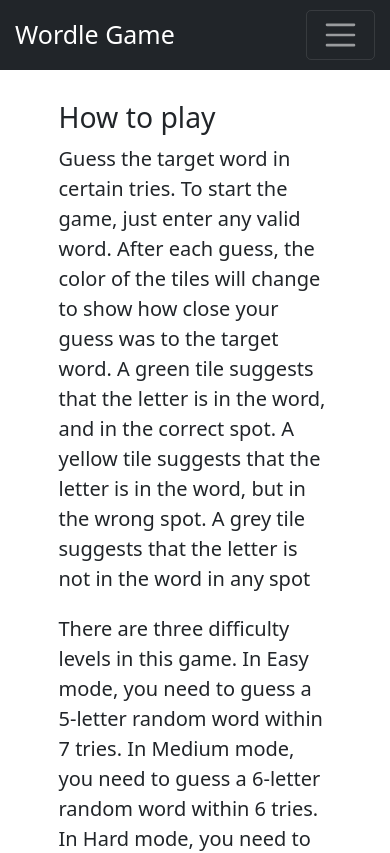
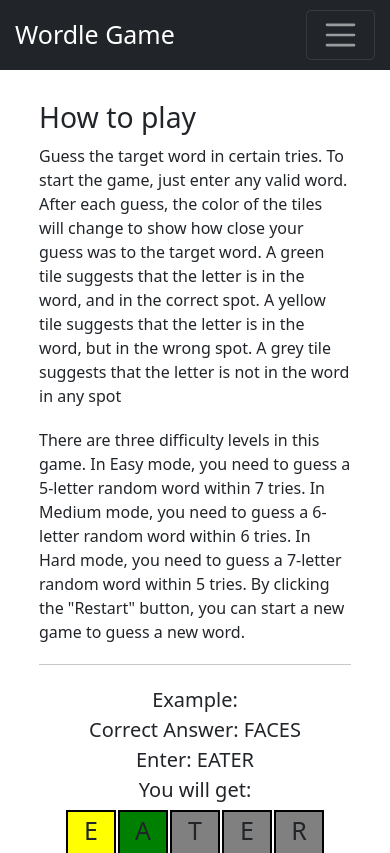
Before and after one commit to cindy-hsin/CS5610_WordleProject, a React (Create React App) app: page /rule in a window 390 px wide. Shown: the top 853 px of the page. Built offline with nearby package versions, Linux system fonts and the light colour scheme.

Commit message:
Added responsive intervals for margin and font size in Rule component

```diff
--- a/src/components/Rule.css
+++ b/src/components/Rule.css
@@ -9,6 +9,10 @@
     margin-right: 150px;
     margin-top: 30px;
     text-align: center
+}
+
+.rule-content p {
+  font-size: 1rem;
 }
 
 .letter-box {
@@ -45,3 +49,15 @@
         margin-right: 15%;
     }
 }
+
+
+@media (max-width: 650px) {
+    .rule-content {
+      margin-left: 10%;
+      margin-right: 10%;
+  }
+
+    .rule-content p {
+      font-size: 0.8rem;
+    }
+}
```
